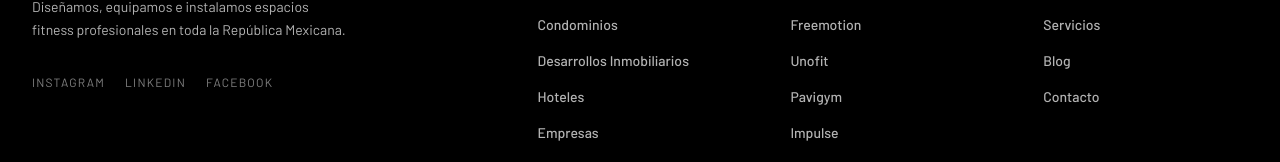
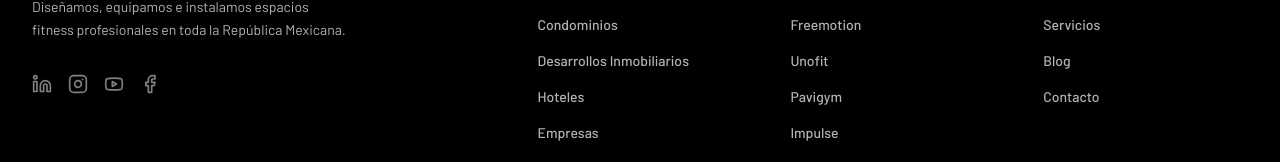
Before and after one commit to uriel-martinez82/sports-test, a Next.js app: page / in a window 1280 px wide. Shown: the part 4846-5008 px from the top of the page. Built offline with nearby package versions, Linux system fonts and the light colour scheme; a web font is replaced by a local one.

Commit message:
feat: footer social media icon links

```diff
--- a/src/components/Footer.tsx
+++ b/src/components/Footer.tsx
@@ -1,4 +1,5 @@
 import Link from "next/link";
+import { Linkedin, Instagram, Youtube, Facebook } from "lucide-react";
 
 const cols = [
   {
@@ -35,9 +36,10 @@ const cols = [
 ];
 
 const socials = [
-  { label: "Instagram", href: "#" },
-  { label: "LinkedIn",  href: "#" },
-  { label: "Facebook",  href: "#" },
+  { icon: Linkedin,  href: "https://www.linkedin.com/company/sportsolutionsmexico/?originalSubdomain=mx", label: "LinkedIn" },
+  { icon: Instagram, href: "https://www.instagram.com/sport_solutions/", label: "Instagram" },
+  { icon: Youtube,   href: "https://www.youtube.com/channel/UC-mz1P_sH8kWqgQzsFOMndw", label: "YouTube" },
+  { icon: Facebook,  href: "https://www.facebook.com/sportsolutionsmx/", label: "Facebook" },
 ];
 
 export default function Footer() {
@@ -56,16 +58,22 @@ export default function Footer() {
               Diseñamos, equipamos e instalamos espacios fitness profesionales
               en toda la República Mexicana.
             </p>
-            <div className="flex gap-5">
-              {socials.map((s) => (
-                <a
-                  key={s.label}
-                  href={s.href}
-                  className="text-white/50 text-xs hover:text-white transition-colors uppercase tracking-widest"
-                >
-                  {s.label}
-                </a>
-              ))}
+            <div className="flex gap-4">
+              {socials.map((s) => {
+                const Icon = s.icon;
+                return (
+                  <a
+                    key={s.label}
+                    href={s.href}
+                    target="_blank"
+                    rel="noopener noreferrer"
+                    aria-label={s.label}
+                    className="text-white/50 hover:text-white transition-colors duration-150"
+                  >
+                    <Icon size={20} />
+                  </a>
+                );
+              })}
             </div>
           </div>
 
```
